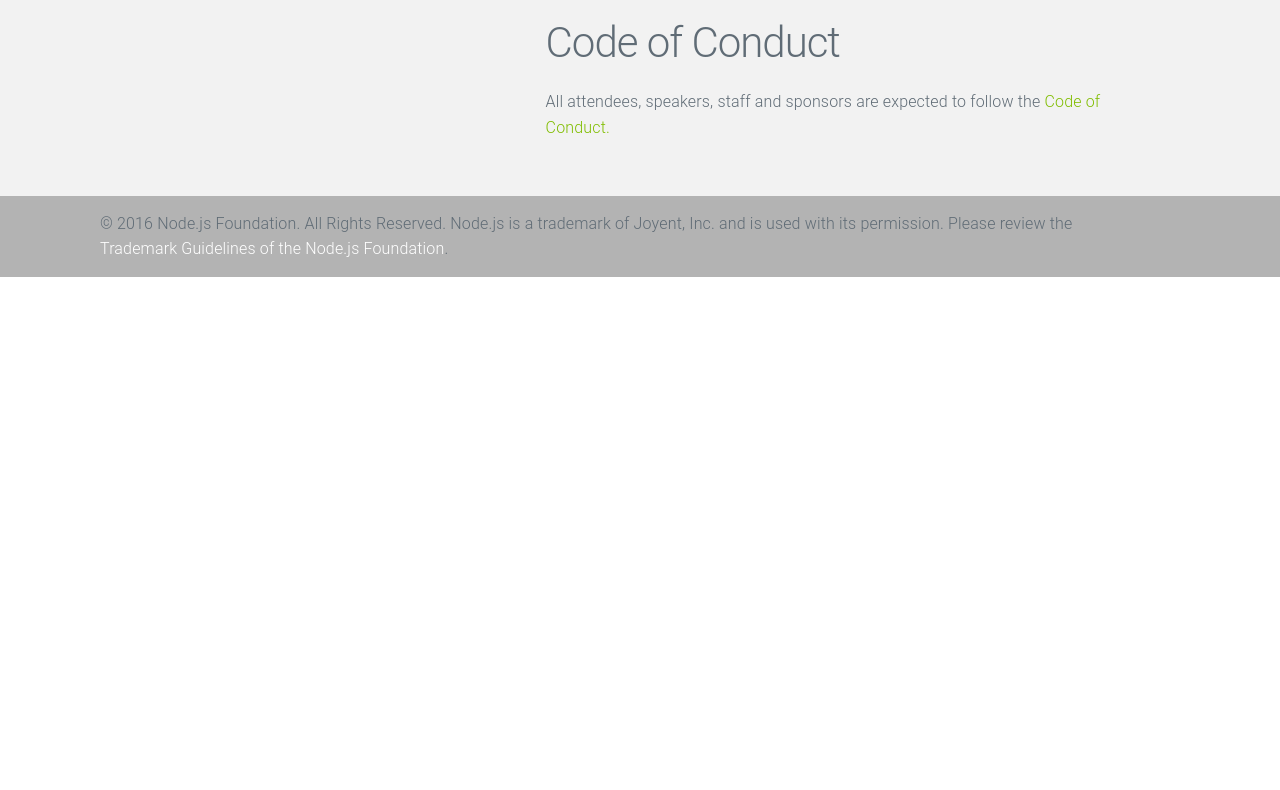
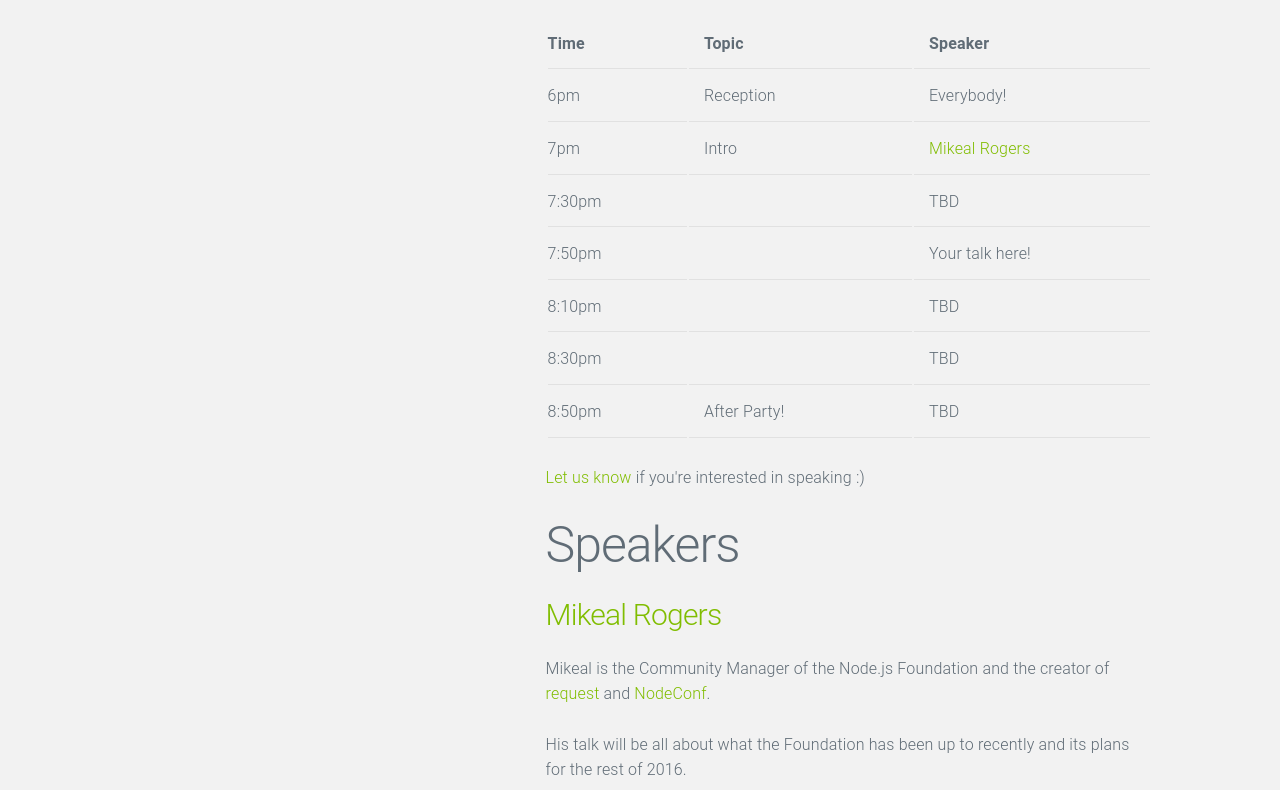
Before and after one commit to nodejs/live.nodejs.org, a website: page events/chicago.html in a window 1280 px wide. Shown: the part 1170-1960 px from the top of the page. Before the commit the page ends 1447 px from the top, so only its background shows below. Drawn offline with Linux system fonts and the light colour scheme.

Commit message:
add chicago date and location

```diff
--- a/events/chicago.html
+++ b/events/chicago.html
@@ -180,11 +180,12 @@
   </div>
   <div class="column">
     <h1 id="chicago">Chicago</h1>
+<p><strong>June 22, 2016</strong></p>
 <ul>
-<li><strong>Location</strong> TBD</li>
-<li><strong>Address</strong> TBD</li>
+<li><strong>Location</strong> Old Crow Smokehouse</li>
+<li><strong>Address</strong> River North, 149 W Kinzie Street, Chicago, IL 60657</li>
 </ul>
-<p><a class="button" href="https://docs.google.com/a/linuxfoundation.org/forms/d/1G0mTerJ5Jwn_86aGZU6T41HJtZlRTC5QGztEqGiS858/viewform">Get Notified!</a></p>
+<p><a class="button" href="https://www.regonline.com/Register/Checkin.aspx?EventID=1813427">Register Now!</a></p>
 <h2 id="sponsors">Sponsors</h2>
 <p><img src="/static/sponsors/ibmLogo.png" alt="http://ibm.com" title="IBM"></p>
 <p>We&#39;re still looking for sponsors. <a href="mailto:tbenzies@linuxfoundation.org?subject=Node.js%20Live%20Sponsorship">Contact us</a> if you&#39;re interested.</p>
@@ -192,8 +193,60 @@
 <p>NodeTogether is an educational initiative to improve the diversity of the Node community by bringing people of underrepresented groups together to learn Node.js.</p>
 <p>To learn more, and/or if you are interested in applying as a student, mentor, or sponsor, please visit <a href="http://www.nodetogether.org/">http://www.nodetogether.org/</a>.</p>
 <h2 id="agenda">Agenda</h2>
+<table>
+<thead>
+<tr>
+<th>Time</th>
+<th>Topic</th>
+<th>Speaker</th>
+</tr>
+</thead>
+<tbody>
+<tr>
+<td>6pm</td>
+<td>Reception</td>
+<td>Everybody!</td>
+</tr>
+<tr>
+<td>7pm</td>
+<td>Intro</td>
+<td><a href="https://twitter.com/mikeal">Mikeal Rogers</a></td>
+</tr>
+<tr>
+<td>7:30pm</td>
+<td></td>
+<td>TBD</td>
+</tr>
+<tr>
+<td>7:50pm</td>
+<td></td>
+<td>Your talk here!</td>
+</tr>
+<tr>
+<td>8:10pm</td>
+<td></td>
+<td>TBD</td>
+</tr>
+<tr>
+<td>8:30pm</td>
+<td></td>
+<td>TBD</td>
+</tr>
+<tr>
+<td>8:50pm</td>
+<td>After Party!</td>
+<td>TBD</td>
+</tr>
+</tbody>
+</table>
 <p><a href="https://github.com/nodejs/live.nodejs.org#interested-in-speaking">Let us know</a>
 if you&#39;re interested in speaking :)</p>
+<h1 id="speakers">Speakers</h1>
+<h4 id="-mikeal-rogers-https-twitter-com-mikeal-"><a href="https://twitter.com/mikeal">Mikeal Rogers</a></h4>
+<p>Mikeal is the Community Manager of the Node.js Foundation and the creator of
+<a href="https://github.com/request/request">request</a> and <a href="http://www.nodeconf.com">NodeConf</a>.</p>
+<p>His talk will be all about what the Foundation has been up to recently and its plans for
+the rest of 2016.</p>
 
     <h2 id="conduct">Code of Conduct</h2>
     <p>
```
Also changed, not shown: events/chicago.md (+24 -3 lines), index.html (+1 -1 lines), index.md (+1 -1 lines), zh-CN/events/chicago.html (+56 -3 lines), zh-CN/index.html (+1 -1 lines).
